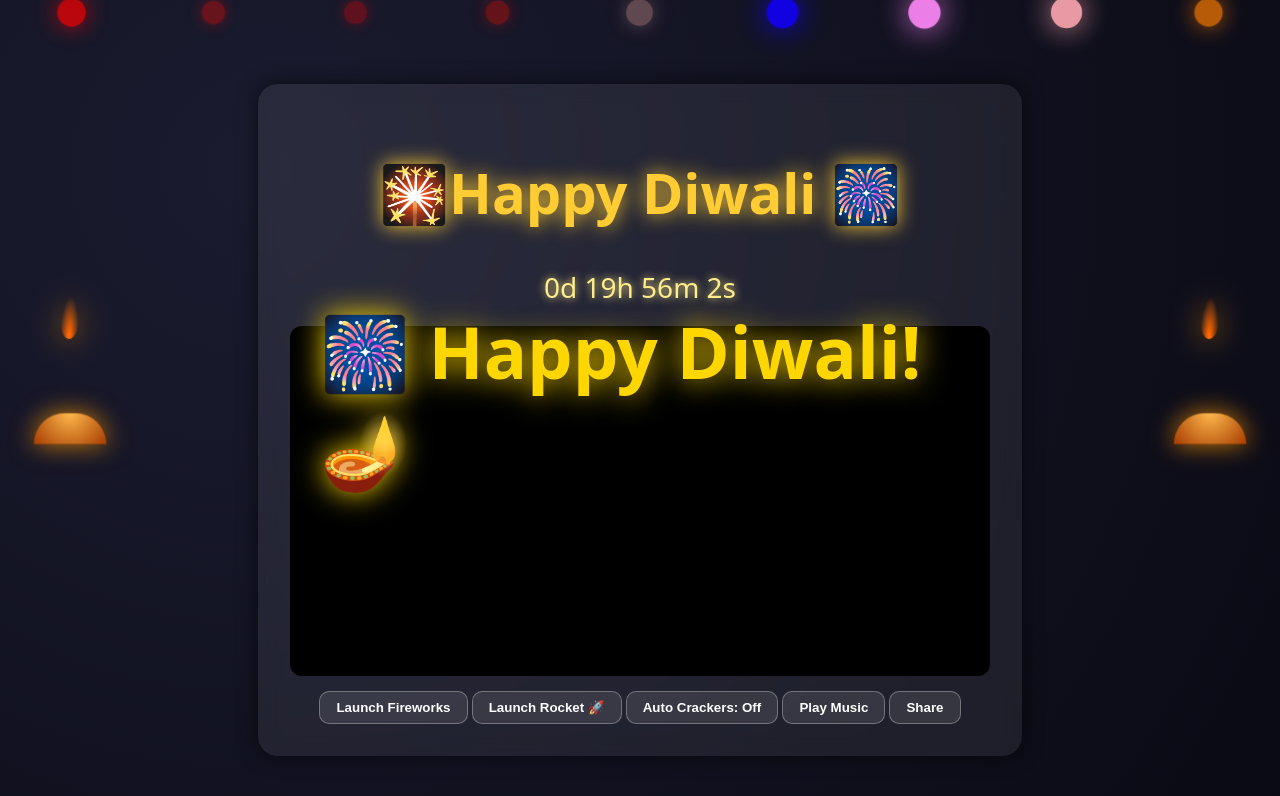
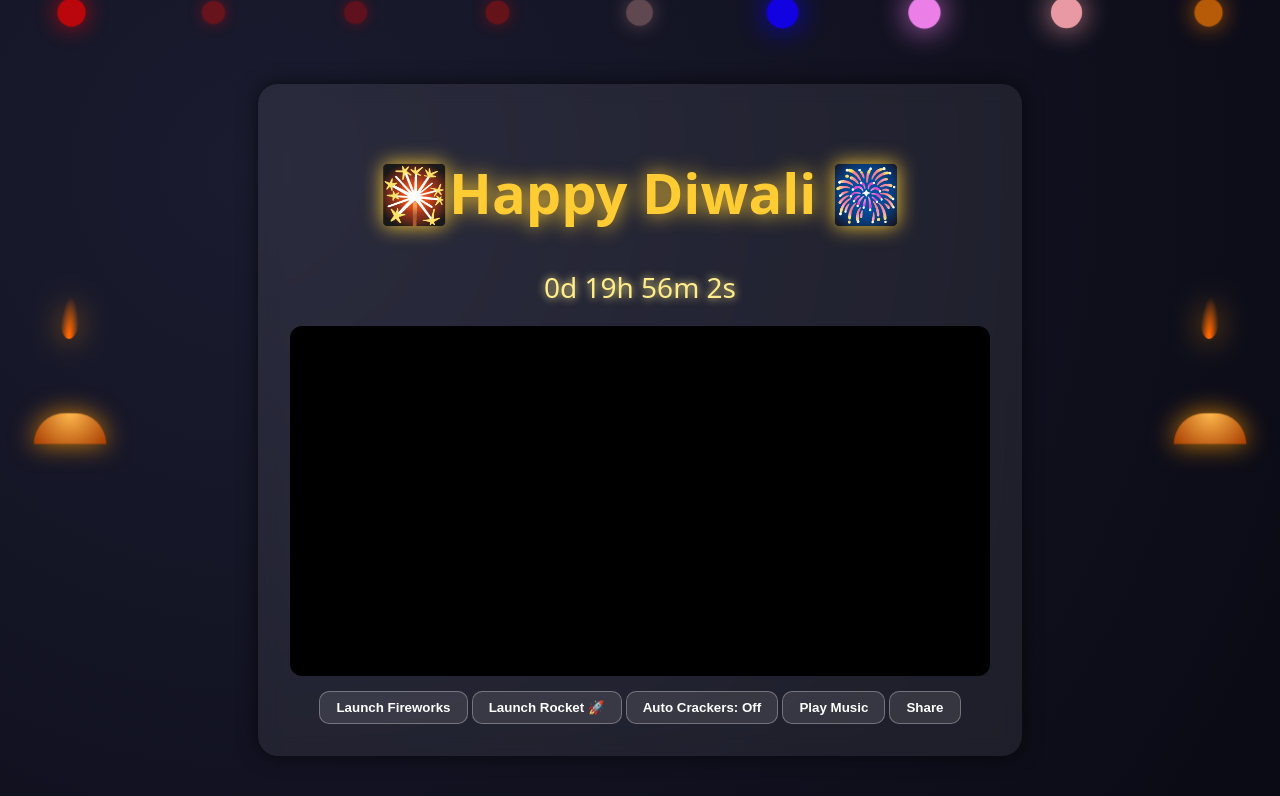
Before and after one commit to singhshubham29392-rgb/Diwali, a plain HTML site: page index.html in a window 1280 px wide. Drawn offline with Linux system fonts and the light colour scheme.

```diff
--- a/index.html
+++ b/index.html
@@ -37,7 +37,6 @@
   </div>
 </div>
 
-<div id="celebrationBanner">🎆 Happy Diwali! 🪔</div>
 
 <!-- Side Diyas -->
 <div class="diya left"><div class="base"></div><div class="flame"></div></div>
```
